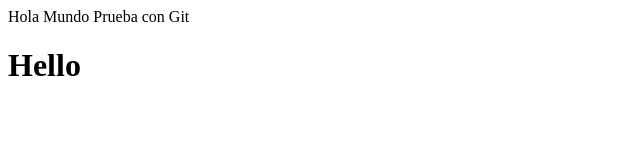
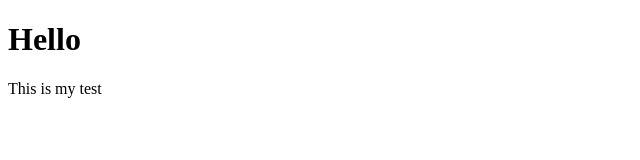
Before and after one commit to MartaFagundez/segundoCurso, a plain HTML site: page index.html in a window 1280 px wide. Shown: the whole page, without its empty margins (0-640 px from the left). Drawn offline with Linux system fonts and the light colour scheme.

Commit message:
Modifiqué el index.html

```diff
--- a/index.html
+++ b/index.html
@@ -6,8 +6,7 @@
     <title>Pruebas</title>
 </head>
 <body>
-    Hola Mundo
-    Prueba con Git
  <h1>Hello</h1>
+ <p>This is my test</p>
 </body>
 </html>
```
